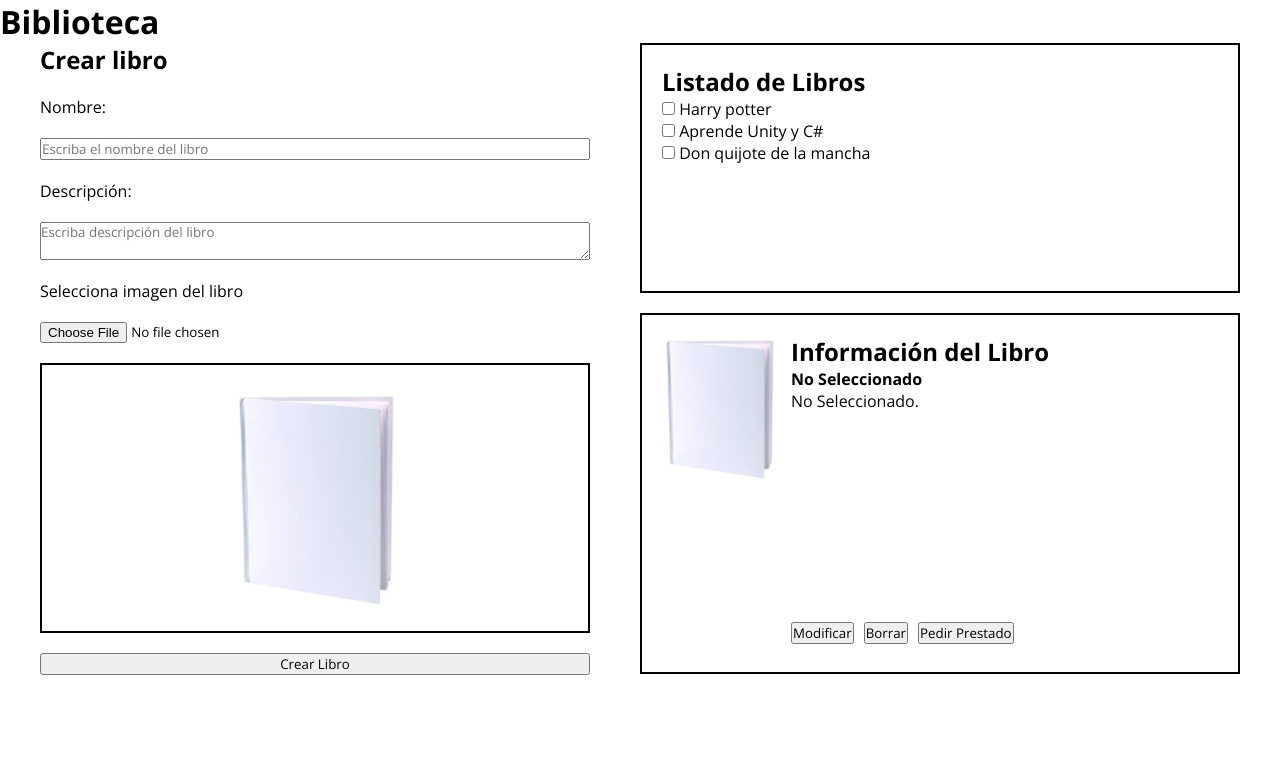
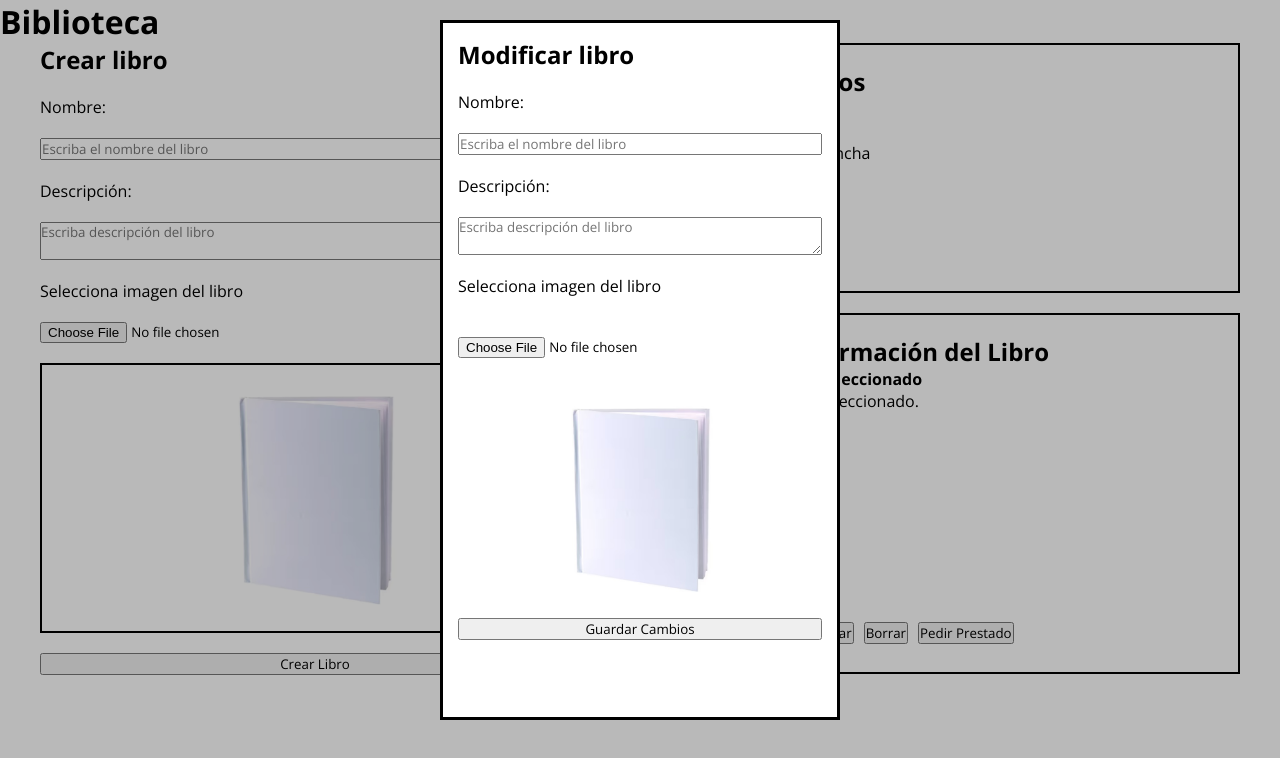
Before and after one commit to chrisosami86/Biblioteca-Vite, a website built with Vite: page index.html in a window 1280 px wide. Both pictures are taken after a click on the button "Modificar". Built offline with nearby package versions, Linux system fonts and the light colour scheme; a web font is replaced by a local one.

Commit message:
Method ModifyBook implemented

```diff
--- a/src/biblioteca/app.html
+++ b/src/biblioteca/app.html
@@ -44,3 +44,18 @@
         </div>
     </div>
 </div>
+<div id="fondoModal">
+    <dialog id="modal" class="modalStyles">
+        <h2>Modificar libro</h2>
+        <label for="">Nombre:</label>
+        <input type="text" placeholder="Escriba el nombre del libro" id="nameBook3">
+        <label for="">Descripción: </label>
+        <textarea name="" id="descriptionBook3" placeholder="Escriba descripción del libro"></textarea>
+        <label for="">Selecciona imagen del libro</label>
+        <input type="file" id="fileId3">
+        <div class="img-book-container3">
+            <img src="/public/assets/no book.jpg" alt="" id="imgBook3">
+        </div>
+        <input type="button" value="Guardar Cambios" id="btnModifyBook3">
+    </dialog>
+</div>
--- a/src/biblioteca/app.js
+++ b/src/biblioteca/app.js
@@ -7,6 +7,7 @@ const elementIDs = {
   allBooks: '#listBook',
   imgBook: '#imgBook',
   defaultBook: '/public/assets/no book.jpg',
+  dataIdModificar: ''
 }
 
 
@@ -38,6 +39,15 @@ export const App = (elementId) => {
   const pNombreLibro = document.querySelector('#nameBook2');
   const pDescripcionLibro = document.querySelector('#descriptionBook2')
   const pImgBook = document.querySelector('#imgBook2');
+  const btnModificar = document.querySelector('#btnModify');
+  const ventanaModal = document.querySelector('#modal');
+  const nombreModificado = document.querySelector('#nameBook3');
+  const descriModificada = document.querySelector('#descriptionBook3');
+  const urlImgModificada = document.querySelector('#fileId3');
+  const ImgModificada = document.querySelector('#imgBook3');
+  const btnModificarCambios = document.querySelector('#btnModifyBook3');
+
+
 
 
   //reset
@@ -77,6 +87,7 @@ export const App = (elementId) => {
   listadoLibros.addEventListener('click', (event) => {
     let element = event.target.closest('[data-id]');
     let idBookHtml = element.getAttribute('data-id');
+    elementIDs.dataIdModificar = idBookHtml;
     let elementos = document.getElementsByClassName('nombreLabel');
     let libros = storeBooks.getBooks();
 
@@ -95,4 +106,50 @@ export const App = (elementId) => {
     });
   });
 
+  urlImgModificada.addEventListener('change', (event) => {
+    if(event.target.files[0]){
+      const reader = new FileReader();
+      reader.onload = function (e){
+        ImgModificada.src = e.target.result;
+      }
+      reader.readAsDataURL(event.target.files[0]);
+
+    }else{
+      ImgModificada.src = elementIDs.defaultBook;
+    }
+
+  });
+
+  btnModificar.addEventListener('click', () => {
+    ventanaModal.show();
+    ventanaModal.style.display = 'flex';
+    document.querySelector('#fondoModal').style.display = 'block';
+    let libros = storeBooks.getBooks();
+
+    libros.forEach((book) =>{
+      if(elementIDs.dataIdModificar === book.idBook){
+        nombreModificado.value = book.name;
+        descriModificada.value = book.description;
+        ImgModificada.src = book.urlImg;
+      }
+    });
+
+  });
+
+
+  btnModificarCambios.addEventListener('click', () => {
+    if(ImgModificada.src.trim() === ''){
+      storeBooks.editBook(elementIDs.dataIdModificar, nombreModificado.value, descriModificada.value, elementIDs.defaultBook);
+      urlImgModificada.value = '';
+      displayBooks();
+    }else{
+      storeBooks.editBook(elementIDs.dataIdModificar, nombreModificado.value, descriModificada.value, ImgModificada.src);
+      urlImgModificada.value = '';
+      displayBooks();
+    }
+    document.querySelector('#fondoModal').style.display = 'none';
+    ventanaModal.style.display = 'none';
+    ventanaModal.close();
+  });
+
 }
--- a/src/store/biblioteca-store.js
+++ b/src/store/biblioteca-store.js
@@ -33,13 +33,14 @@ const deleteBook = ( idBook ) => {
 
 
 //Edita un libro existente
-const editBook = ( idBook, name = '', description ='' ) => {
+const editBook = ( idBook, name = '', description ='', urlImg = '') => {
     if (!idBook) throw new Error ('idBook is required');
 
-    store.books = store.books.forEach( book => {
+    store.books = store.books.map( book => {
         if (book.idBook === idBook){
             book.name = name;
             book.description = description;
+            book.urlImg = urlImg;
             return book;
         }else{
             return book;
--- a/style.css
+++ b/style.css
@@ -4,6 +4,7 @@
     box-sizing: border-box;
     font-family: "Open Sans", sans-serif;
     font-optical-sizing: auto;
+    position: relative;
 }
 
 h1, h2, h3, h4 {
@@ -87,3 +88,39 @@ p {
     height: 70%;
     overflow: scroll;
 }
+
+.modalStyles{
+    display: flex;
+    position: absolute;
+    flex-direction: column;
+    padding: 15px;
+    gap: 20px;
+    width: 400px;
+    height: 700px;
+    margin: 20px auto;
+}
+
+.img-book-container3{
+    display: flex;
+    width: 100%;
+    height: 200px;
+    justify-content: center;
+
+    & img{
+        align-self: center;
+        width: 40%;
+    }
+}
+
+#fileId3{
+    padding: 20px 0;
+}
+
+#fondoModal{
+    display: none;
+    background-color: #00000046;
+    position: relative;
+    width: 100%;
+    height: 100vh;
+    margin: -675px 0;
+}
```
